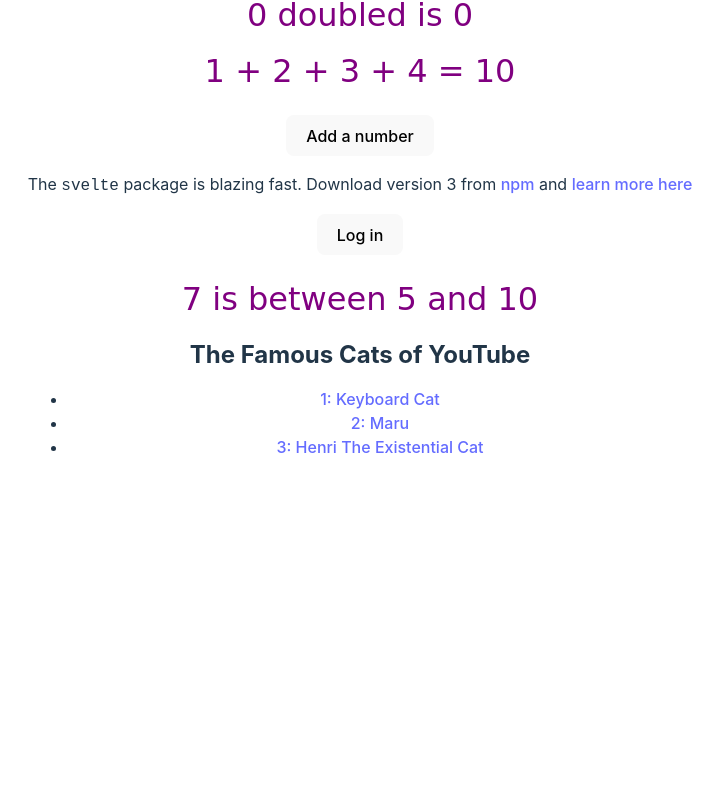
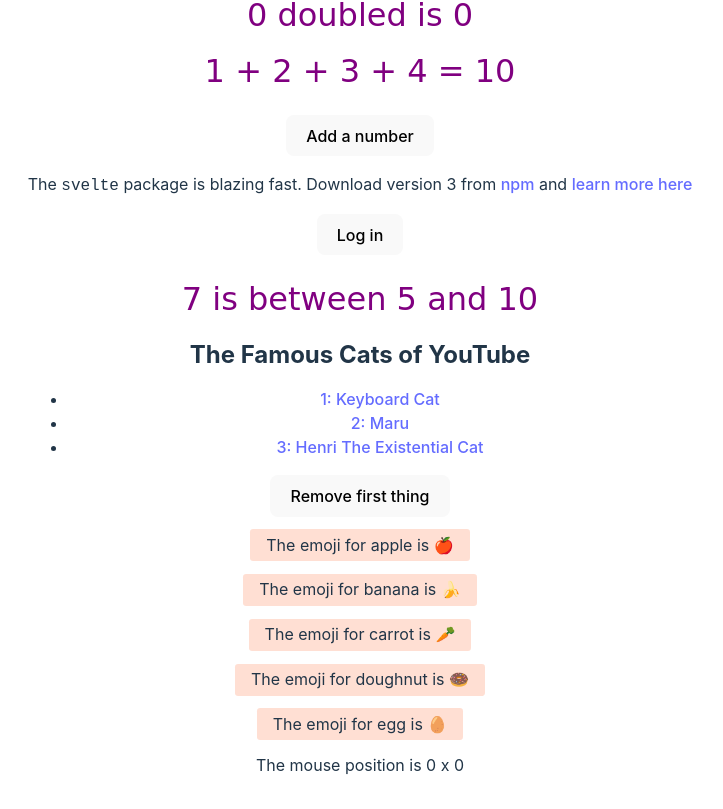
Before and after one commit to henrikvilhelmberglund/todo-svelte, a Svelte app: page / in a window 1280 px wide. Shown: the part 727-1536 px from the top of the page, without its empty margins (280-1003 px from the left). Before the commit the page ends 1234 px from the top, so only its background shows below. Built offline with nearby package versions, Linux system fonts and the light colour scheme; the HTML template or start-up script is replaced by a standard one.

Commit message:
add removething and inline event handler

```diff
--- a/src/App.svelte
+++ b/src/App.svelte
@@ -1,7 +1,8 @@
 <script>
   import Nested from "./Nested.svelte";
   import Info from "./Info.svelte";
-  import { each } from "svelte/internal";
+  import Thing from "./Thing.svelte";
+
   let name = "world";
   let src = "image.gif";
   let string = `this string contains some <strong>HTML!!!</strong>`;
@@ -43,6 +44,20 @@
     { id: "z_AbfPXTKms", name: "Maru" },
     { id: "OUtn3pvWmpg", name: "Henri The Existential Cat" },
   ];
+
+  let things = [
+    { id: 1, name: "apple" },
+    { id: 2, name: "banana" },
+    { id: 3, name: "carrot" },
+    { id: 4, name: "doughnut" },
+    { id: 5, name: "egg" },
+  ];
+
+  function handleClick() {
+    things = things.slice(1);
+  }
+
+  let m = { x: 0, y: 0 };
 </script>
 
 <main>
@@ -86,6 +101,33 @@
       </li>
     {/each}
   </ul>
+
+  <button on:click={handleClick}> Remove first thing </button>
+
+  {#each things as thing (thing.id)}
+    <Thing name={thing.name} />
+  {/each}
+
+  <!-- await stuff
+  {#await promise}
+	<p>...waiting</p>
+{:then number}
+	<p>The number is {number}</p>
+{:catch error}
+	<p style="color: red">{error.message}</p>
+{/await}
+
+or
+
+{#await promise then value}
+	<p>the value is {value}</p>
+{/await}
+
+  -->
+
+  <div on:mousemove={(e) => (m = { x: e.clientX, y: e.clientY })}>
+    The mouse position is {m.x} x {m.y}
+  </div>
 </main>
 
 <style>
@@ -94,4 +136,8 @@
     font-family: "Comic Sans MS", cursive;
     font-size: 2em;
   }
+  div {
+    width: 100%;
+    height: 100%;
+  }
 </style>
--- /dev/null
+++ b/src/Thing.svelte
@@ -0,0 +1,32 @@
+<script>
+  const emojis = {
+    apple: "🍎",
+    banana: "🍌",
+    carrot: "🥕",
+    doughnut: "🍩",
+    egg: "🥚",
+  };
+
+  // the name is updated whenever the prop value changes...
+  export let name;
+
+  // ...but the "emoji" variable is fixed upon initialisation of the component
+  const emoji = emojis[name];
+</script>
+
+<p>
+  <span>The emoji for {name} is {emoji}</span>
+</p>
+
+<style>
+  p {
+    margin: 0.8em 0;
+  }
+  span {
+    display: inline-block;
+    padding: 0.2em 1em 0.3em;
+    text-align: center;
+    border-radius: 0.2em;
+    background-color: #ffdfd3;
+  }
+</style>
```
